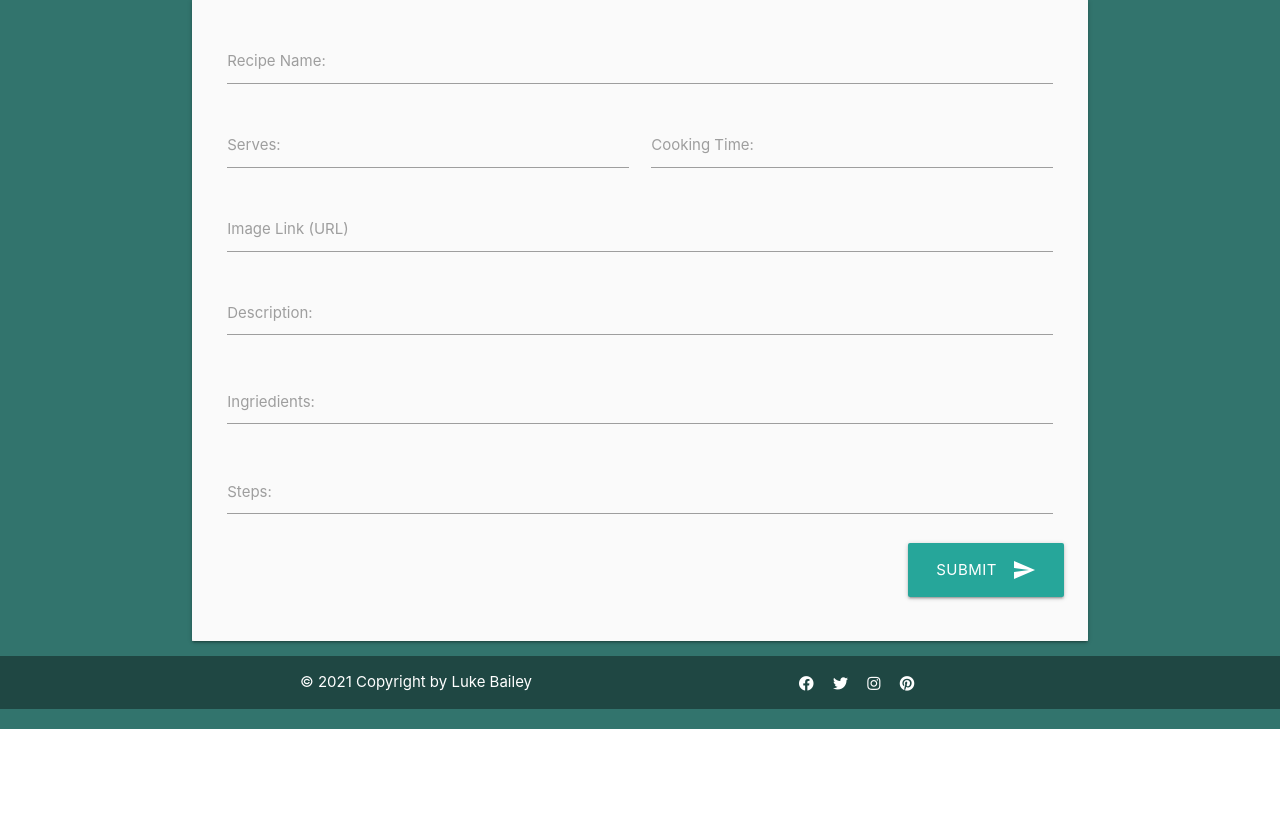
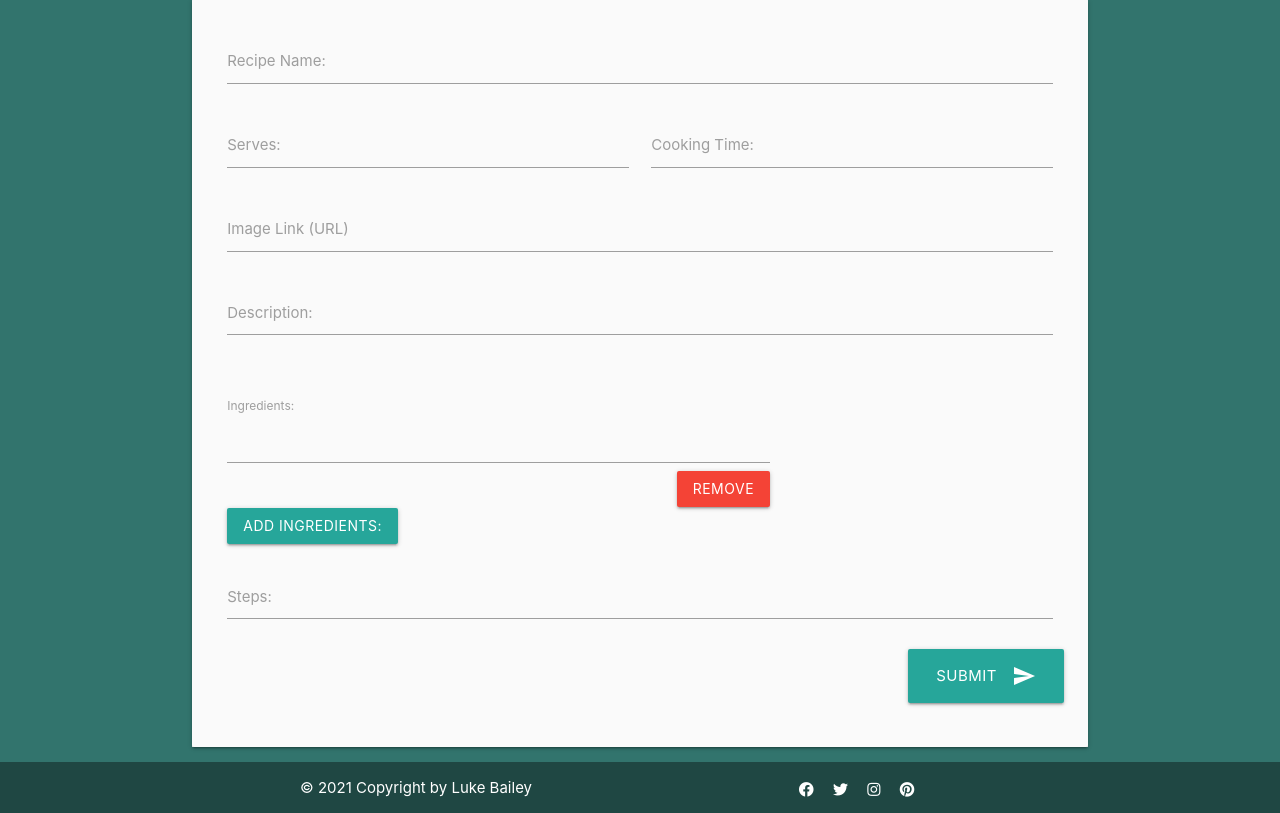
Before and after one commit to baileyl91/MS3_Foodie-tastic, a Flask app: page /add_recipe in a window 1280 px wide. Shown: the part 180-993 px from the top of the page. Before the commit the page ends 909 px from the top, so only its background shows below. Run offline with Flask 2, Linux system fonts and the light colour scheme; data that the repository does not hold is empty; some libraries are stand-ins or nearby versions.

Commit message:
created add and remove button for ingredients section

```diff
--- a/static/js/script.js
+++ b/static/js/script.js
@@ -25,3 +25,45 @@ for (i = 0; i < coll.length; i++) {
     }
   });
 }
+
+//define template
+var template = $('#sections .section:first').clone();
+
+//define counter
+var sectionsCount = 1;
+
+//add new section
+$('body').on('click', '.addsection', function() {
+
+    //increment
+    sectionsCount++;
+
+    //loop through each input
+    var section = template.clone().find(':input').each(function(){
+
+        //set id to store the updated section number
+        var newId = this.id + sectionsCount;
+
+        //update for label
+        $(this).prev().attr('for', newId);
+
+        //update id
+        this.id = newId;
+
+    }).end()
+
+    //inject new section
+    .appendTo('#sections');
+    return false;
+});
+
+//remove section
+$('#sections').on('click', '.remove', function() {
+    //fade out section
+    $(this).parent().fadeOut(300, function(){
+        //remove parent element (main section)
+        $(this).parent();
+        return false;
+    });
+    return false;
+});
--- a/templates/add_recipe.html
+++ b/templates/add_recipe.html
@@ -33,16 +33,32 @@
             <textarea id="description" name="description" minlength="5" maxlength="150" type="text" class="materialize-textarea validate" required></textarea>
             <label for="description">Description: </label>
           </div>
-          <div class="input-field col s12">
 
-            <textarea id="ingredients" name="ingredients"  minlength="5"  type="text" class="materialize-textarea validate" required></textarea>
-            <label for="ingredients">Ingriedients:</label>
+
+
+          <div class="input-field col s12 m8">
+            <div id="sections">
+              <div class="section">
+                <label for="ingredients">Ingredients: </label>
+                  <input name="ingredients" id="ingredients" minlength="5" maxlength="50" type="text" class="validate" required />
+                  <button href="#" class='btn red remove right'>Remove</button>
+              </div>
+            </div>
+            <br>
+            <button href="#" class='addsection btn waves'>Add Ingredients:</button>
           </div>
+
+
+
+
+
+
           <div class="input-field col s12">
 
             <textarea id="steps" name="steps" minlength="5" type="text" class="materialize-textarea validate" required></textarea>
             <label for="steps">Steps:</label>
           </div>
+
           <button class="btn waves-effect waves-light btn-large right" type="submit" name="action">Submit
             <i class="material-icons right">send</i>
           </button>
```
